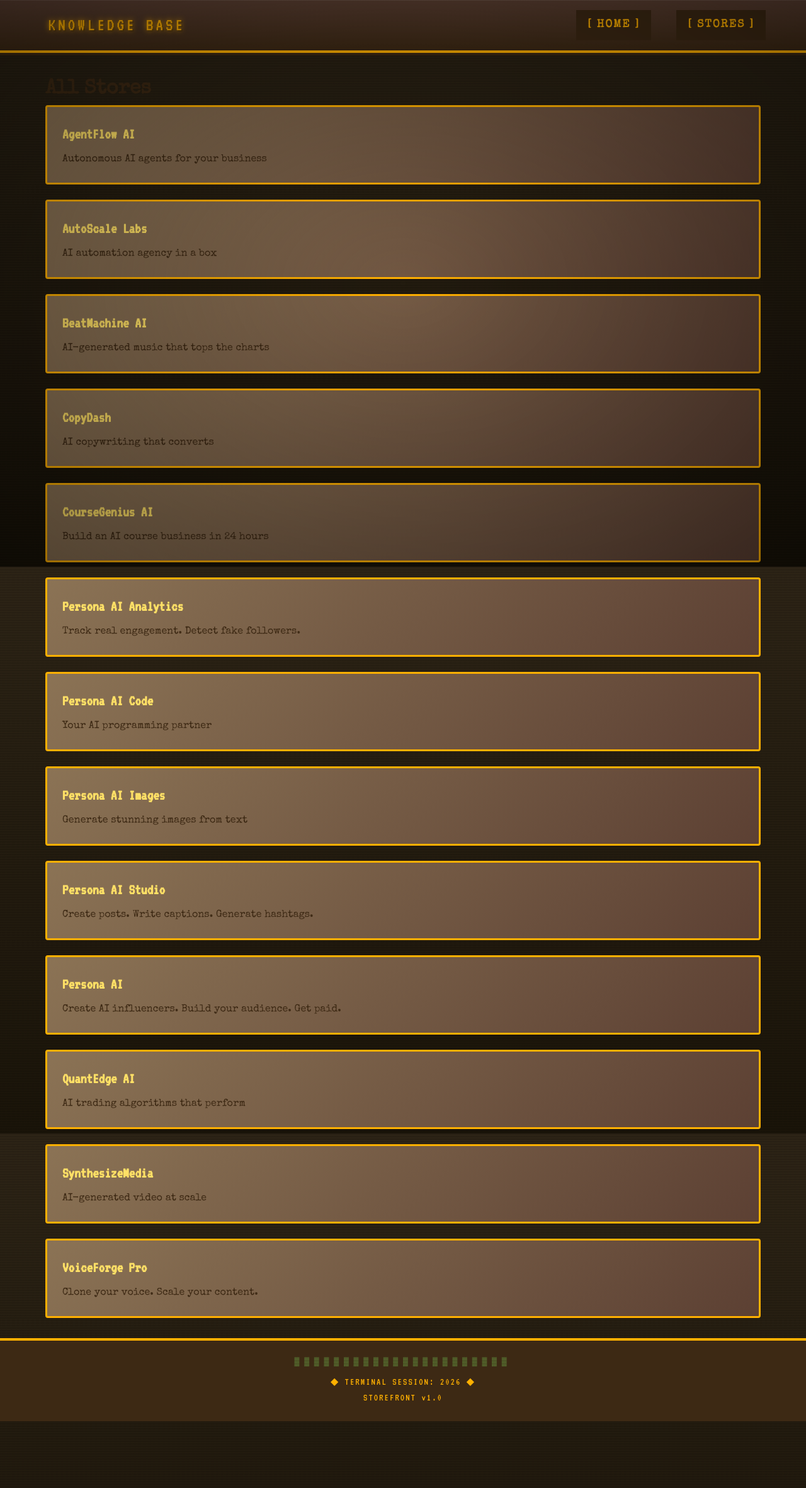
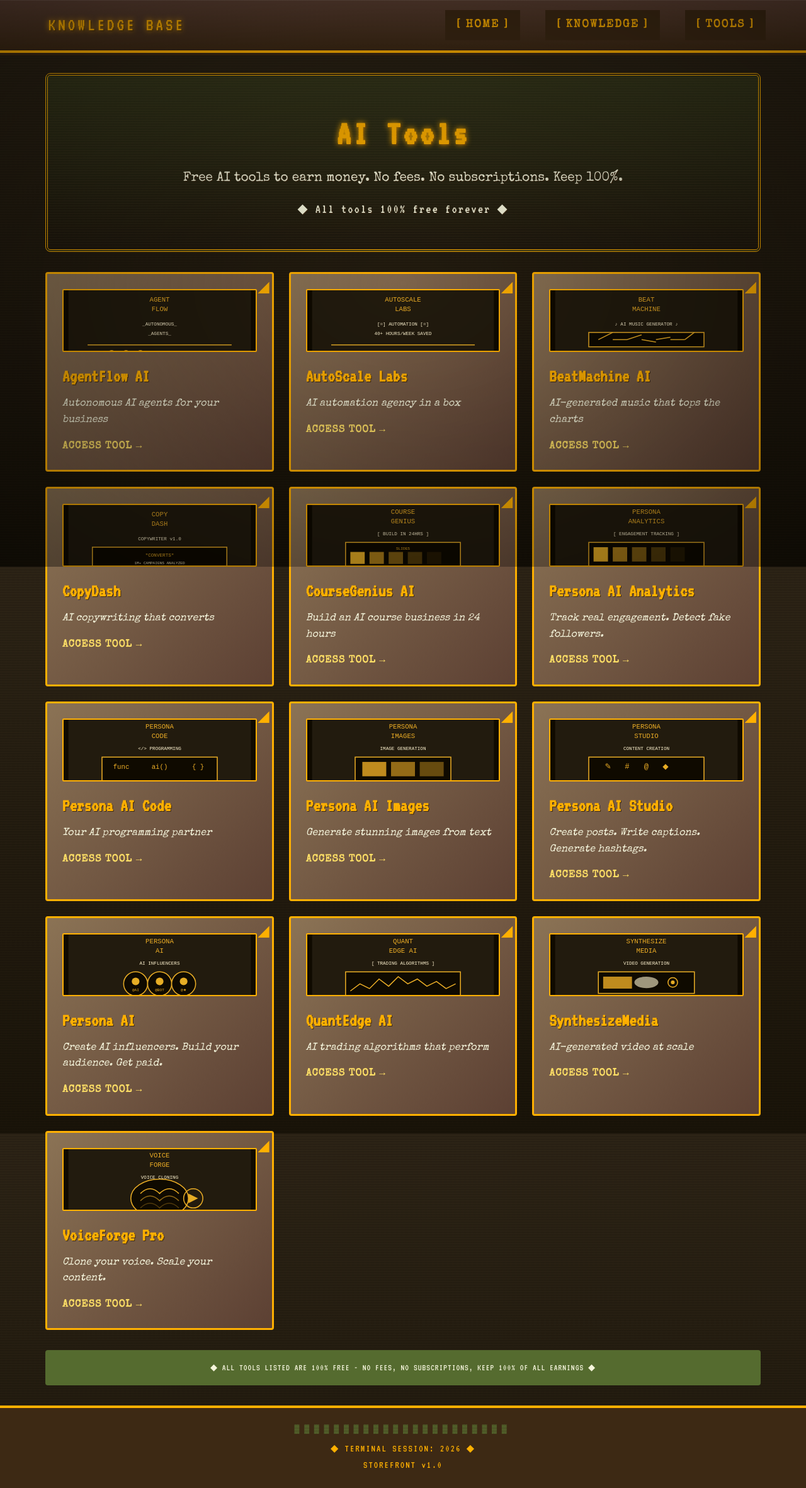
Before and after one commit to JCKING1278/cloudfront, a Jekyll site: the page built from stores.html, in a window 1280 px wide. Shown: the whole page at 63% size. Built offline with Jekyll 4.4.1, drawn with Linux system fonts in a browser that asks for light colours; before the commit the page ends 2257 px from its top, so only the background shows below that.

Commit message:
Add AI Knowledge Base timeline page - history from 1950 to future

```diff
--- a/_layouts/default.html
+++ b/_layouts/default.html
@@ -14,7 +14,8 @@
       </div>
       <nav>
         <a href="{{ site.baseurl }}/">[ HOME ]</a>
-        <a href="{{ site.baseurl }}/stores/">[ STORES ]</a>
+        <a href="{{ site.baseurl }}/knowledge/">[ KNOWLEDGE ]</a>
+        <a href="{{ site.baseurl }}/stores/">[ TOOLS ]</a>
       </nav>
     </div>
   </header>
--- a/assets/css/style.css
+++ b/assets/css/style.css
@@ -515,6 +515,200 @@
   letter-spacing: 1px;
 }
 
+/* Knowledge Page Styles */
+.knowledge-page {
+  max-width: 900px;
+  margin: 0 auto;
+}
+
+.knowledge-header {
+  text-align: center;
+  padding: 2rem 1rem;
+  margin-bottom: 2rem;
+  border-bottom: 4px double var(--amber-glow);
+}
+
+.knowledge-header h1 {
+  font-family: 'VT323', monospace;
+  font-size: 2.5rem;
+  color: var(--amber-glow);
+  text-shadow: 0 0 10px var(--amber-glow), 2px 2px 0 var(--brown-dark);
+  margin-bottom: 0.5rem;
+  letter-spacing: 4px;
+}
+
+.knowledge-header .subtitle {
+  font-size: 1.3rem;
+  color: var(--cream);
+  margin-bottom: 0.5rem;
+}
+
+.knowledge-header .tagline {
+  font-family: 'VT323', monospace;
+  font-size: 1rem;
+  color: var(--olive-light);
+}
+
+.timeline {
+  margin: 2rem 0;
+  padding: 1.5rem;
+  background: var(--brown-dark);
+  border: 3px solid var(--amber-glow);
+  border-radius: 4px;
+}
+
+.timeline h2 {
+  font-family: 'VT323', monospace;
+  color: var(--amber-glow);
+  font-size: 1.4rem;
+  text-align: center;
+  margin-bottom: 1.5rem;
+  letter-spacing: 2px;
+}
+
+.timeline-era {
+  margin-bottom: 1.5rem;
+  padding-bottom: 1.5rem;
+  border-bottom: 1px dashed var(--brown-light);
+}
+
+.timeline-era:last-child {
+  margin-bottom: 0;
+  padding-bottom: 0;
+  border-bottom: none;
+}
+
+.timeline-era.highlight {
+  background: rgba(255, 176, 0, 0.1);
+  padding: 1rem;
+  border-left: 4px solid var(--amber-glow);
+  margin-left: -1rem;
+  margin-right: -1rem;
+}
+
+.era-header {
+  display: flex;
+  align-items: center;
+  gap: 1rem;
+  margin-bottom: 0.75rem;
+}
+
+.era-header .year {
+  font-family: 'VT323', monospace;
+  font-size: 1.5rem;
+  color: var(--amber-glow);
+  background: var(--brown-medium);
+  padding: 0.25rem 0.75rem;
+  border: 2px solid var(--amber-glow);
+  border-radius: 4px;
+}
+
+.era-header h3 {
+  font-family: 'VT323', monospace;
+  font-size: 1.3rem;
+  color: var(--amber-light);
+}
+
+.timeline-era p {
+  color: var(--cream);
+  margin-bottom: 0.75rem;
+  line-height: 1.7;
+}
+
+.tech-box {
+  background: var(--brown-dark);
+  border: 2px solid var(--olive-green);
+  padding: 0.75rem;
+  border-radius: 4px;
+  color: var(--cream);
+  font-size: 0.9rem;
+}
+
+.tech-box strong {
+  color: var(--olive-light);
+}
+
+.timeline.future {
+  border-color: var(--olive-green);
+}
+
+.timeline.future h2 {
+  color: var(--olive-light);
+}
+
+.futureera {
+  border-color: var(--olive-green);
+}
+
+.prediction {
+  background: rgba(85, 107, 47, 0.2);
+  border: 2px dashed var(--olive-light);
+  padding: 0.75rem;
+  border-radius: 4px;
+  color: var(--cream);
+}
+
+.prediction strong {
+  color: var(--olive-light);
+}
+
+.knowledge-footer {
+  margin-top: 2rem;
+  padding: 1.5rem;
+  background: var(--brown-dark);
+  border: 3px solid var(--amber-glow);
+  border-radius: 4px;
+  text-align: center;
+}
+
+.knowledge-footer h2 {
+  font-family: 'VT323', monospace;
+  color: var(--amber-glow);
+  font-size: 1.4rem;
+  margin-bottom: 1.5rem;
+  letter-spacing: 2px;
+}
+
+.knowledge-grid {
+  display: grid;
+  grid-template-columns: repeat(3, 1fr);
+  gap: 1rem;
+  margin-bottom: 1.5rem;
+}
+
+.knowledge-card {
+  background: var(--brown-medium);
+  border: 2px solid var(--amber-glow);
+  padding: 1rem;
+  border-radius: 4px;
+}
+
+.knowledge-card h3 {
+  font-family: 'VT323', monospace;
+  color: var(--amber-glow);
+  font-size: 1.2rem;
+  margin-bottom: 0.5rem;
+}
+
+.knowledge-card p {
+  color: var(--cream);
+  font-size: 0.9rem;
+}
+
+.cta-box {
+  background: var(--olive-green);
+  padding: 1.5rem;
+  border-radius: 4px;
+}
+
+.cta-box p {
+  color: var(--cream);
+  font-family: 'VT323', monospace;
+  font-size: 1.1rem;
+  margin-bottom: 1rem;
+  letter-spacing: 1px;
+}
+
 @media (max-width: 768px) {
   .hero h1 {
     font-size: 2rem;
--- a/stores.html
+++ b/stores.html
@@ -1,15 +1,29 @@
 ---
 layout: default
-title: All Stores
+title: AI Tools
 ---
 
-<h1>All Stores</h1>
+<section class="hero">
+  <h1>AI Tools</h1>
+  <p>Free AI tools to earn money. No fees. No subscriptions. Keep 100%.</p>
+  <p class="hero-tagline">◆ All tools 100% free forever ◆</p>
+</section>
 
-<div class="stores-list">
+<section class="stores-grid">
   {% for store in site.stores %}
-  <div class="store-item">
-    <h2><a href="{{ store.url }}">{{ store.name }}</a></h2>
-    <p>{{ store.tagline }}</p>
-  </div>
+  <a href="{{ store.url }}" class="store-card">
+    {% if store.image %}
+    <div class="store-card-image">
+      <img src="{{ site.baseurl }}/assets/images/{{ store.image }}" alt="{{ store.name }}">
+    </div>
+    {% endif %}
+    <h2>{{ store.name }}</h2>
+    <p class="tagline">{{ store.tagline }}</p>
+    <span class="visit">ACCESS TOOL &rarr;</span>
+  </a>
   {% endfor %}
-</div>
+</section>
+
+<section class="cta-banner">
+  <p>◆ ALL TOOLS LISTED ARE 100% FREE - NO FEES, NO SUBSCRIPTIONS, KEEP 100% OF ALL EARNINGS ◆</p>
+</section>
```
Also changed, not shown: knowledge.md (added, +323 -0 lines).
